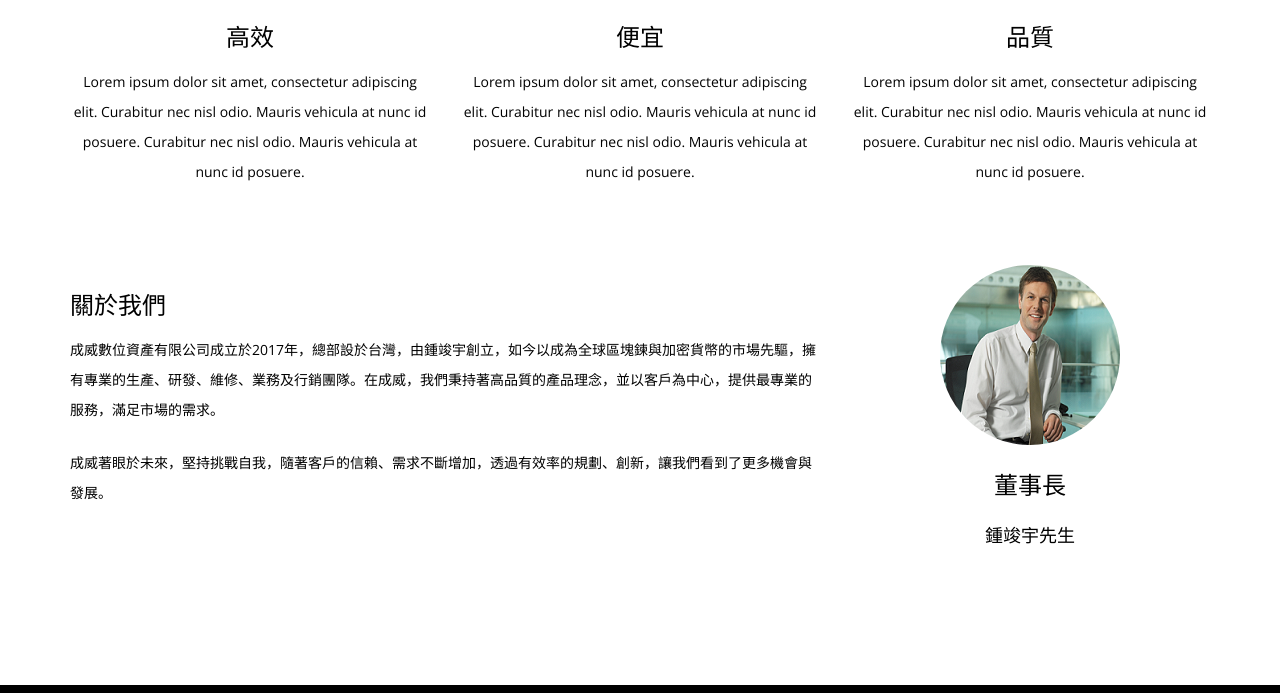
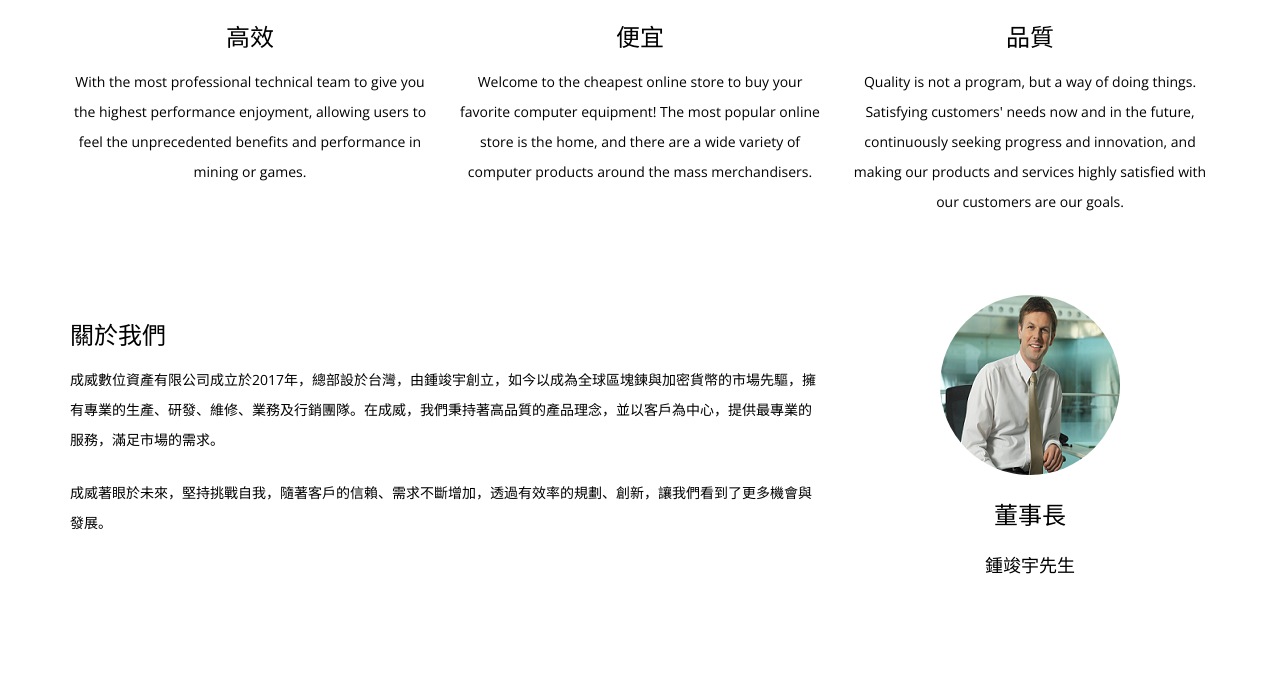
Before and after one commit to ydn2856/caculate-house, a plain HTML site: page index.html in a window 1280 px wide. Shown: the part 1538-2231 px from the top of the page. Drawn offline with nearby package versions, Linux system fonts and the light colour scheme; files whose address does not match are found by name.

Commit message:
更新首頁簡介

```diff
--- a/index.html
+++ b/index.html
@@ -108,27 +108,21 @@
                 <div class="circle-body"><i class="fas fa-fighter-jet fa-5x  icon-set"></i></div>
                 <h3>高效</h3>
                 <p>
-                    Lorem ipsum dolor sit amet, consectetur adipiscing elit.
-                         Curabitur nec nisl odio. Mauris vehicula at nunc id posuere.
-                        Curabitur nec nisl odio. Mauris vehicula at nunc id posuere.
+                    With the most professional technical team to give you the highest performance enjoyment, allowing users to feel the unprecedented benefits and performance in mining or games.
                 </p>
             </div>
             <div class="col-md-4 col-sm-4">
                 <div class="circle-body"><i class="fas fa-dollar-sign fa-5x  icon-set"></i></div>
                 <h3>便宜</h3>
                 <p>
-                    Lorem ipsum dolor sit amet, consectetur adipiscing elit.
-                         Curabitur nec nisl odio. Mauris vehicula at nunc id posuere.
-                        Curabitur nec nisl odio. Mauris vehicula at nunc id posuere.
+                    Welcome to the cheapest online store to buy your favorite computer equipment! The most popular online store is the home, and there are a wide variety of computer products around the mass merchandisers.
                 </p>
             </div>
             <div class="col-md-4 col-sm-4">
                 <div class="circle-body"><i class="fas fa-check-circle fa-5x  icon-set"></i></div>
                 <h3>品質</h3>
                 <p>
-                    Lorem ipsum dolor sit amet, consectetur adipiscing elit.
-                         Curabitur nec nisl odio. Mauris vehicula at nunc id posuere.
-                        Curabitur nec nisl odio. Mauris vehicula at nunc id posuere.
+                    Quality is not a program, but a way of doing things. Satisfying customers' needs now and in the future, continuously seeking progress and innovation, and making our products and services highly satisfied with our customers are our goals.
                 </p>
             </div>
 
```
